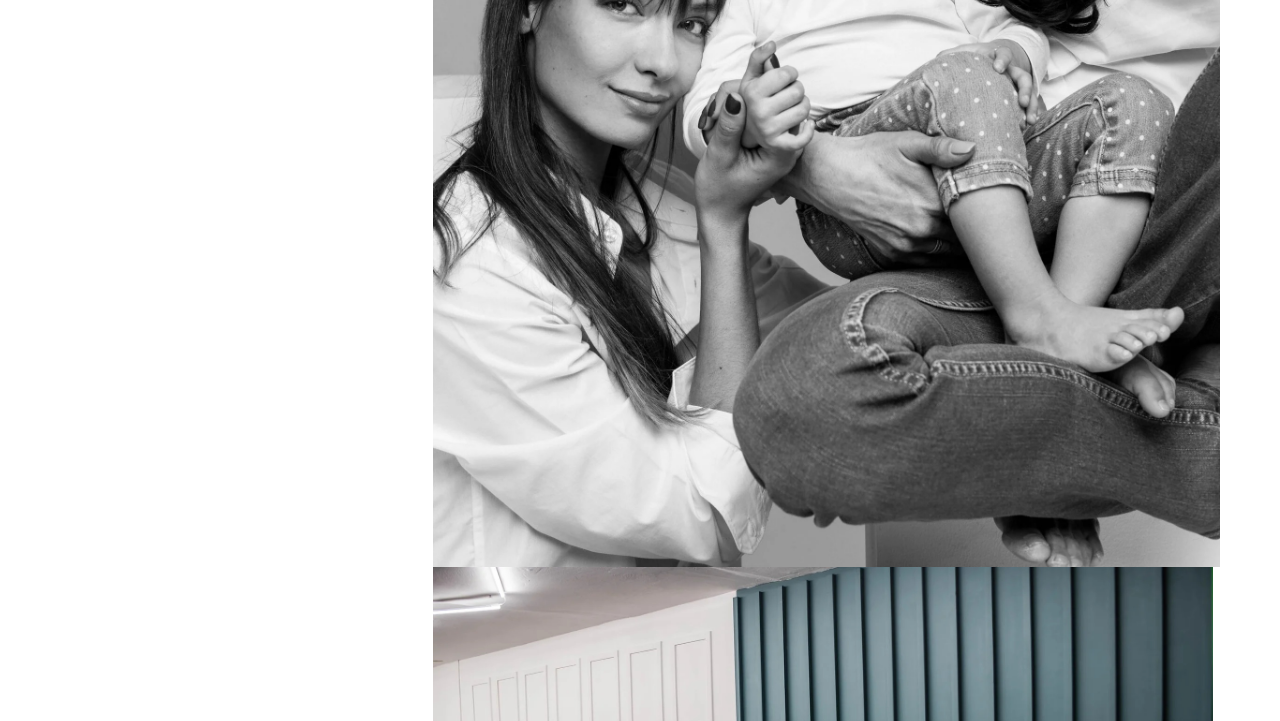
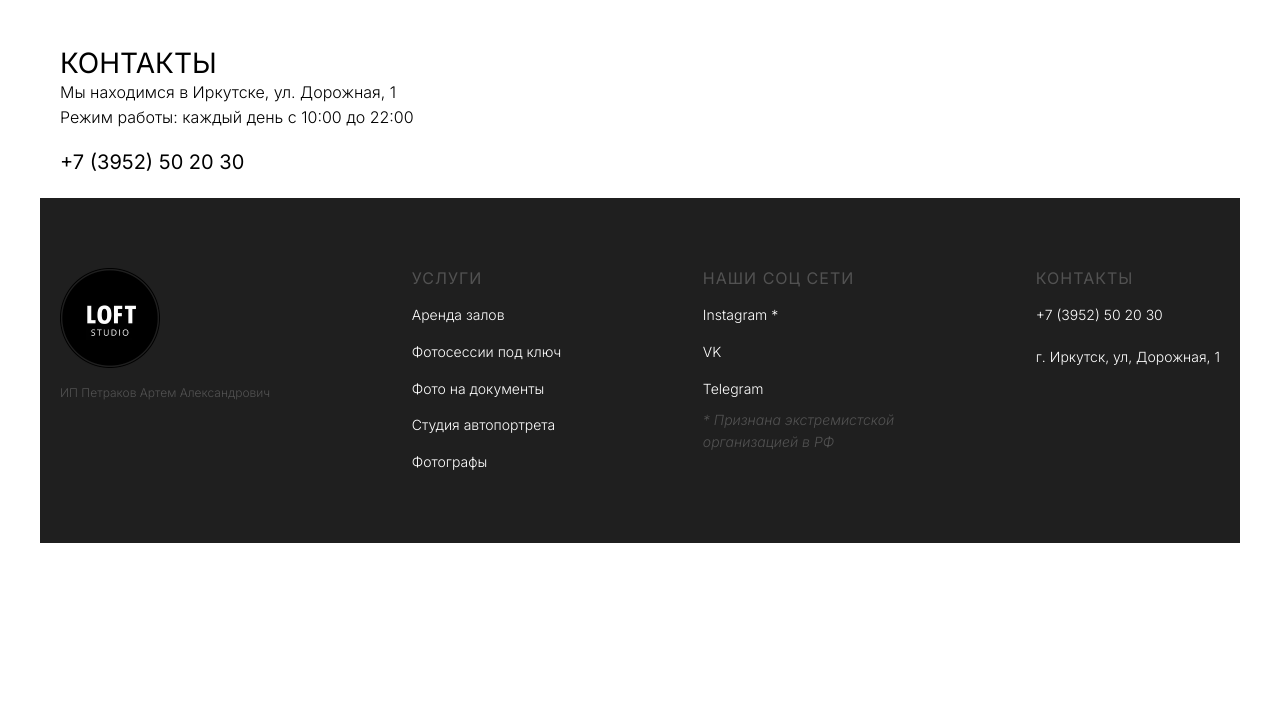
Before and after one commit to VladimirRuzavin/animated-couscous, a plain HTML site: page index.html in a window 1280 px wide. Shown: the part 1459-2180 px from the top of the page. After the commit the page ends 2002 px from the top, so only its background shows below. Drawn offline with Linux system fonts and the light colour scheme.

Commit message:
сделал футер

```diff
--- a/index.html
+++ b/index.html
@@ -68,7 +68,7 @@
                </div>
             </div>
             <div class="menu__presentation-card">
-                <div class="menu__presentation-card__wrap">
+                <!-- <div class="menu__presentation-card__wrap">
                      <img class="menu__presentation-card__img" src="/img/kid.jpg" alt="фото с ребенком">
                      <div class="menu__presentation-card__list">
                         <div class="menu__presentation-card__media">
@@ -90,7 +90,7 @@
                             <img class="menu__presentation-card__photo" src="/img/kid.jpg" alt="зал">
                         </div>
                      </div>
-                </div>
+                </div> -->
             </div>
         </div>
     </section>
@@ -117,8 +117,39 @@
             <p class="contacts__title">КОНТАКТЫ</p>
             <p class="contacts__address">Мы находимся в Иркутске, ул. Дорожная, 1</p>
             <p class="contacts__schedule"> Режим работы: каждый день с 10:00 до 22:00</p>
-            <p class="number">+7 (3952) 50 20 30</p>
+            <p class="contacts__number">+7 (3952) 50 20 30</p>
         </div>
+        <!-- <div class="cards">
+            <img class="cards__img" src="/img/cards.png" alt="карты">
+        </div> -->
     </section>
+    <footer class="footer container">
+        <div class="footer__wrap">
+            <div class="footer__logo">
+                <img class="footer__logo__img" src="/img/logo.png" alt="логотип">
+                <p class="initials">ИП Петраков Артем Александрович</p>
+            </div>
+            <div class="footer__item">
+                <p class="footer__item__naming">Услуги</p>
+                <p class="footer__item__content">Аренда залов</p>
+                <p class="footer__item__content">Фотосессии под ключ</p>
+                <p class="footer__item__content">Фото на документы</p>
+                <p class="footer__item__content">Студия автопортрета</p>
+                <p class="footer__item__content">Фотографы</p>
+            </div>
+            <div class="footer__item">
+                <p class="footer__item__naming">НАШИ СОЦ СЕТИ</p>
+                <p class="footer__item__content">Instagram *</p>
+                <p class="footer__item__content">VK</p>
+                <p class="footer__item__content">Telegram</p>
+                <p class="footer__item__confession">* Признана экстремистской <br> организацией в РФ</p>
+            </div>
+            <div class="footer__item">
+                <p class="footer__item__naming">КОНТАКТЫ</p>
+                <p class="footer__item__content">+7 (3952) 50 20 30</p>
+                <p class="footer__item__address">г. Иркутск, ул, Дорожная, 1</p>
+            </div>
+        </div>
+    </footer>
 </body>
 </html>
--- a/main.css
+++ b/main.css
@@ -196,7 +196,10 @@ body {
   font-weight: 400;
    font-size: 14px;
    line-height: 100%;
-   padding: 30px 100px;
+   padding: 17px 130px;
+   margin-top: 25px;
+   color: white;
+   background-color: black;
 }
 
 
@@ -288,20 +291,104 @@ padding-top: 15px;
 }
 
 .contacts__title {
+ font-weight: 400;
+ font-size: 28px;
+ line-height: 32.76px;
+}
+
+
+.contacts__address {
+ font-weight: 300;
+ font-size: 16px;
+ line-height: 24.8px;
+}
+
+
+.contacts__schedule {
+ font-weight: 300;
+ font-size: 16px;
+ line-height: 24.8px;
+}
+
+
+.contacts__number {
+ font-weight: 400;
+ font-size: 20px;
+ line-height: 31px;
+ padding-top: 17px;
+}
+
+.footer {
+   background-color: #1F1F1F;
+   ;
+}
+
+
+.footer__wrap {
+  display: flex;
+  justify-content: space-between;
+  padding: 50px 0;
+}
+
+
+.footer__logo {
 
 }
 
 
-.contacts__address {
+.footer__logo__img {
+   max-width: 100px;
+   max-height: 100px;
+}
+
+
+.initials {
+font-weight: 300;
+font-size: 12px;
+line-height: 18.6px;
+color: #525252;
+padding-top: 16px;
+}
+
+
+.footer__item {
 
 }
 
 
-.contacts__schedule {
-
+.footer__item__naming {
+  color: #525252;
+font-weight: 400;
+font-size: 16px;
+line-height: 21.6px;
+letter-spacing: 1px;
+text-transform: uppercase;
 }
 
 
-.number {
+.footer__item__content {
+font-weight: 300;
+font-size: 14px;
+line-height: 21.7px;
+color: #FFFFFF;
+padding-top: 15px;
+}
+
+
+.footer__item__confession {
+ font-weight: 300;
+ font-style: italic;
+ font-size: 14px;
+ line-height: 21.7px;
+ color: #525252;
+ padding-top: 10px;
+}
+
+.footer__item__address {
+ font-weight: 300;
+ font-size: 14px;
+ line-height: 21.7px;
+ color: #FFFFFF;
+ padding-top: 20px;
 
 }
```
Also changed, not shown: img/cards.png (added), img/logo.png (added).
